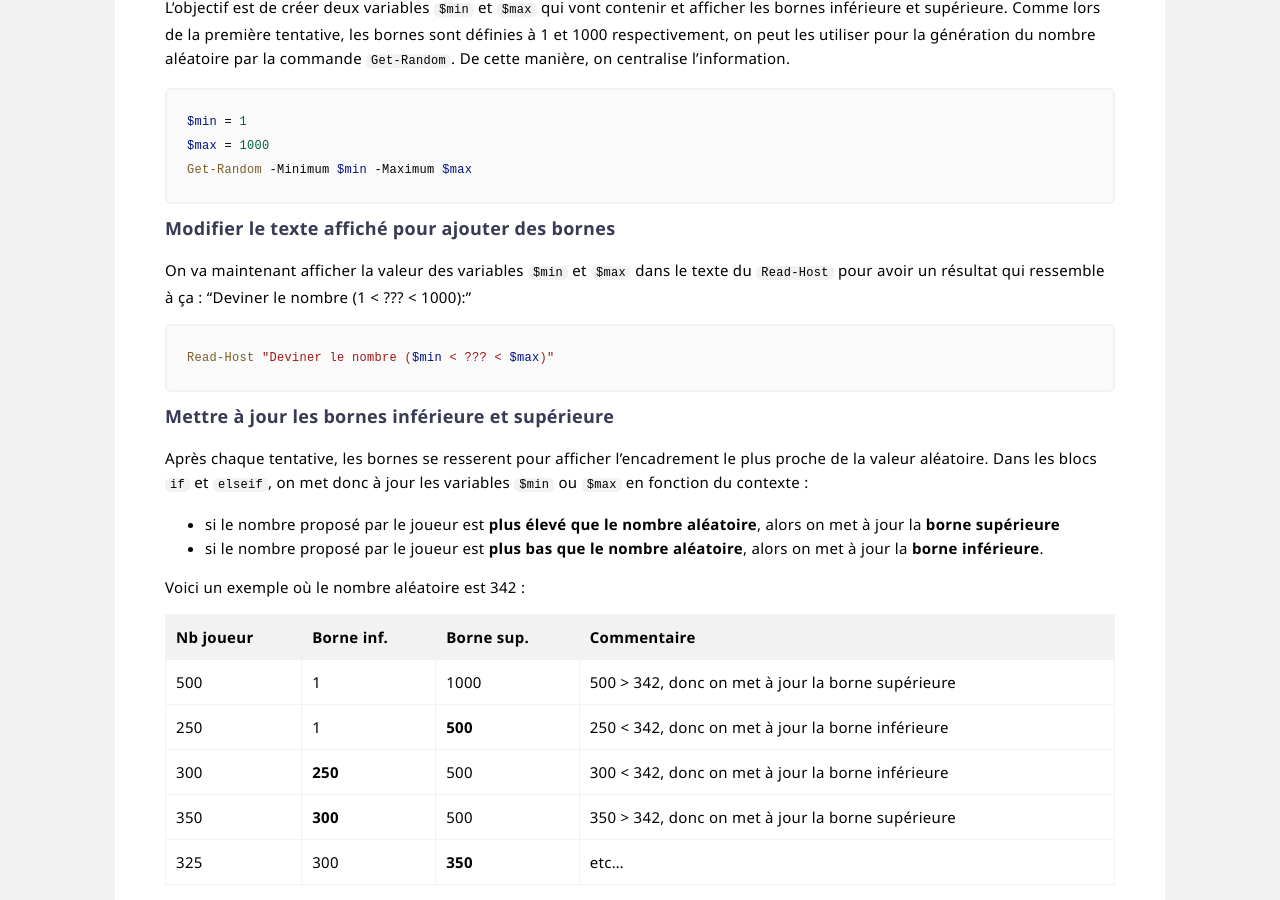
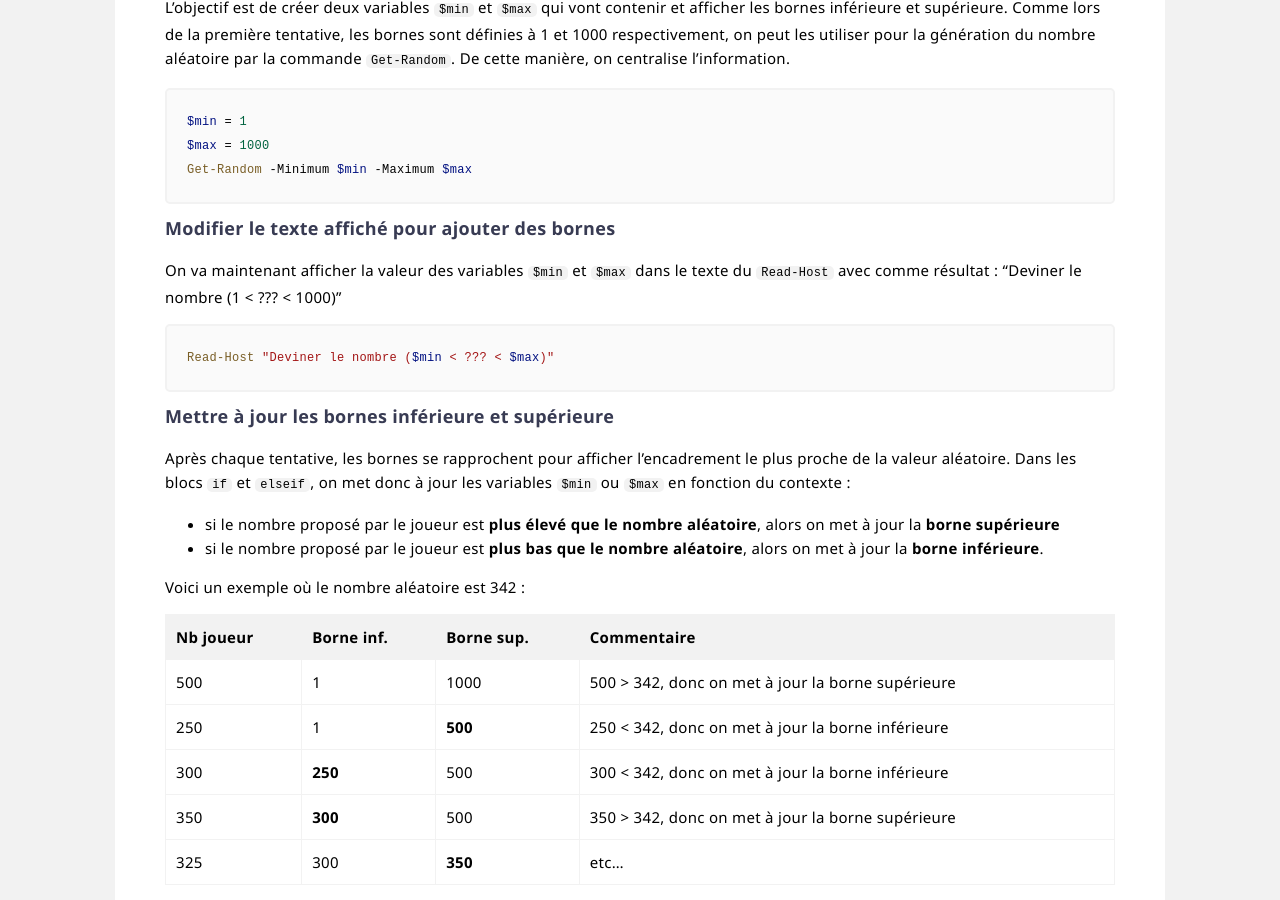
Before and after one commit to leobouard/leobouard.github.io, a Jekyll site: the page built from _posts/2022-12-01-cours-pratique-powershell-004.md, in a window 1280 px wide and 900 px high, scrolled down 1280 px. Built offline with Jekyll 4.4.1, drawn with Linux system fonts in a browser that asks for light colours; some web fonts are replaced.

Commit message:
Update 2022-12-01-cours-pratique-powershell-004.md

````diff
--- a/_posts/2022-12-01-cours-pratique-powershell-004.md
+++ b/_posts/2022-12-01-cours-pratique-powershell-004.md
@@ -13,7 +13,7 @@
 
 ## Consigne
 
-Les paramètres "Minimum" et "Maximum" pour la commande "Get-Random" sont maintenant stockés dans des variables. Des bornes font leur apparition dans le texte du `Read-Host` pour aider le joueur à mieux situer le nombre aléatoire par rapport à ses précédentes  tentatives. Ces bornes se rapprochent au fur et à mesure des réponses du joueur.
+Les paramètres "Minimum" et "Maximum" pour la commande "Get-Random" sont maintenant stockés dans des variables. Des bornes font leur apparition dans le texte du `Read-Host` pour aider le joueur à mieux situer le nombre aléatoire par rapport à ses précédentes tentatives. Ces bornes se rapprochent au fur et à mesure des réponses du joueur.
 
 ### Résultat attendu
 
@@ -54,7 +54,7 @@
 
 ### Modifier le texte affiché pour ajouter des bornes
 
-On va maintenant afficher la valeur des variables `$min` et `$max` dans le texte du `Read-Host` pour avoir un résultat qui ressemble à ça : "Deviner le nombre (1 < ??? < 1000):"
+On va maintenant afficher la valeur des variables `$min` et `$max` dans le texte du `Read-Host` avec comme résultat : "Deviner le nombre (1 < ??? < 1000)"
 
 ```powershell
 Read-Host "Deviner le nombre ($min < ??? < $max)"
@@ -62,7 +62,7 @@
 
 ### Mettre à jour les bornes inférieure et supérieure
 
-Après chaque tentative, les bornes se resserent pour afficher l'encadrement le plus proche de la valeur aléatoire. Dans les blocs `if` et `elseif`, on met donc à jour les variables `$min` ou `$max` en fonction du contexte :
+Après chaque tentative, les bornes se rapprochent pour afficher l'encadrement le plus proche de la valeur aléatoire. Dans les blocs `if` et `elseif`, on met donc à jour les variables `$min` ou `$max` en fonction du contexte :
 
 - si le nombre proposé par le joueur est **plus élevé que le nombre aléatoire**, alors on met à jour la **borne supérieure**
 - si le nombre proposé par le joueur est **plus bas que le nombre aléatoire**, alors on met à jour la **borne inférieure**.
````
